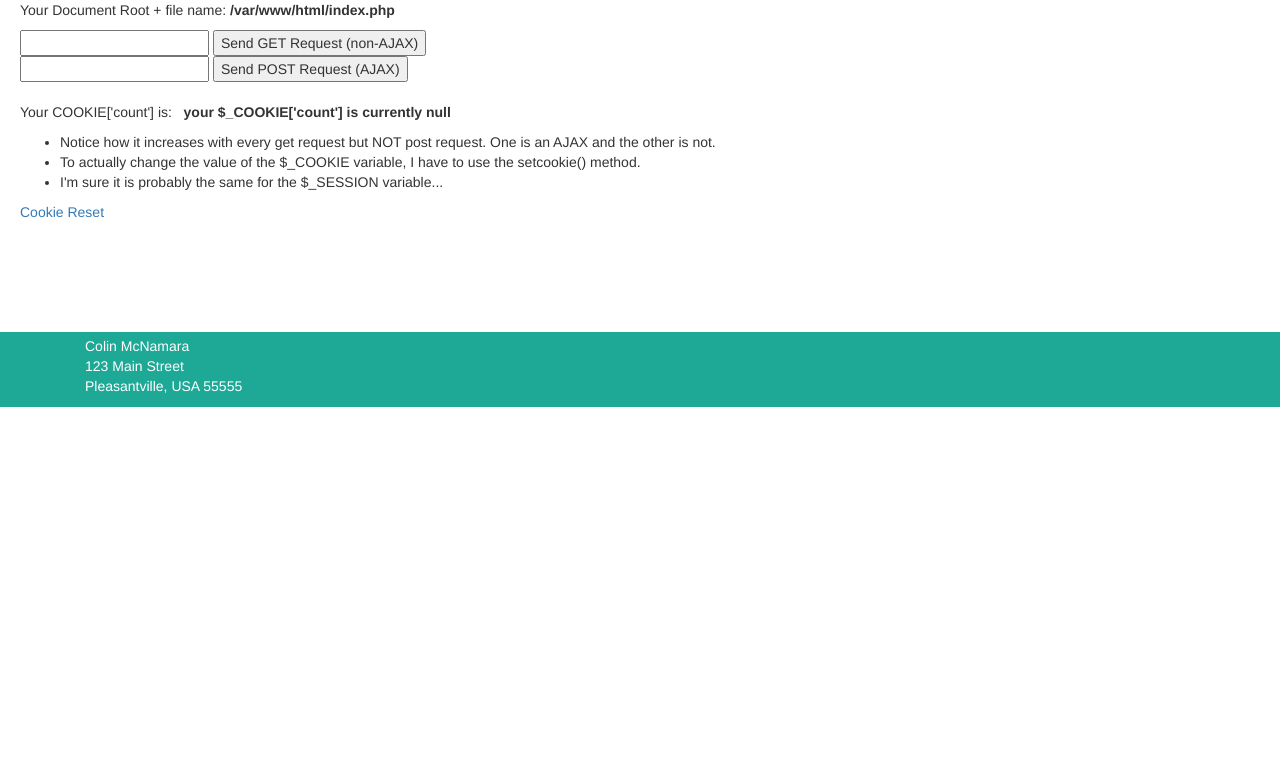
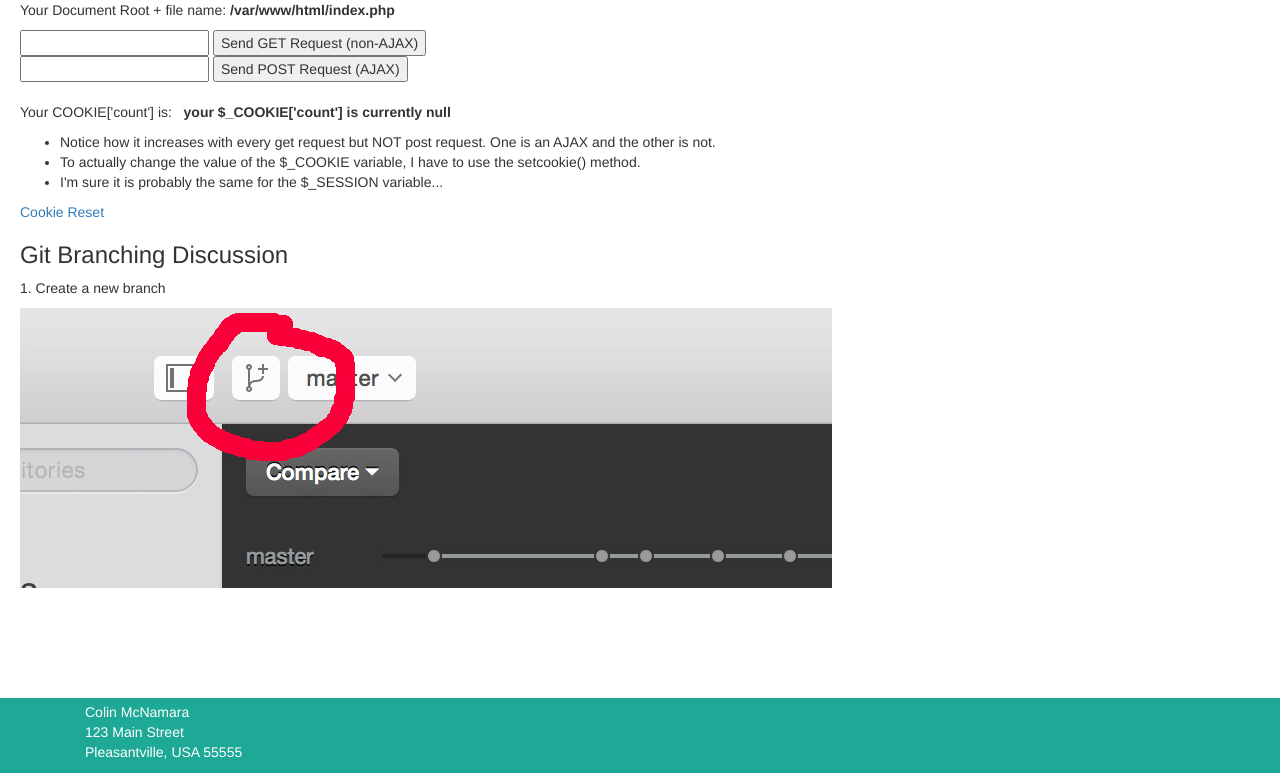
Before and after one commit to coolinmc6/CM-Pages, a PHP site: page / in a window 1280 px wide. Shown: the part 1361-2134 px from the top of the page. Before the commit the page ends 1768 px from the top, so only its background shows below. Run offline with PHP 8.4, Linux system fonts and the light colour scheme; some libraries are stand-ins or nearby versions.

Commit message:
branch notes

```diff
--- a/index.php
+++ b/index.php
@@ -171,6 +171,11 @@ if (!isset($_COOKIE['count'])) {
 
 					  ?>
 
+				</div> <!-- SERVER, GET, POST and COOKIE div-->
+				<h3>Git Branching Discussion</h3>
+				<div>
+					<p>1. Create a new branch</p>
+					<img src="images/branch-how-to1.jpg" alt="">
 				</div>
 			</div>
 
```
Also changed, not shown: images/branch-how-to1.jpg (added).
